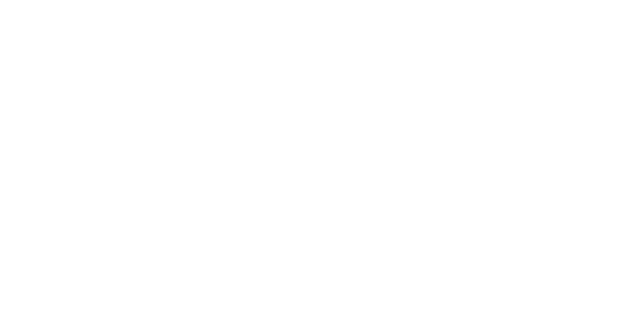
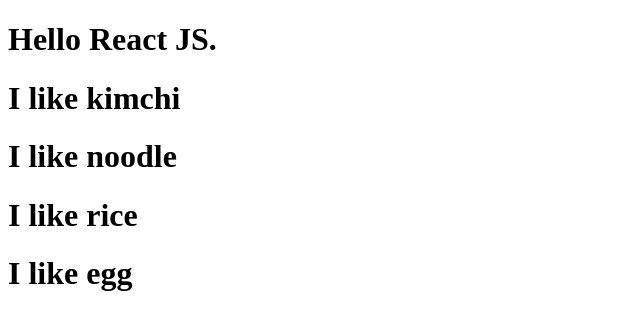
Before and after one commit to minsungchu/Movie-App-2019, a React (Create React App) app: page / in a window 1280 px wide. Shown: the top 330 px of the page, without its empty margins (0-640 px from the left). Built offline with nearby package versions, Linux system fonts and the light colour scheme.

Commit message:
Add Food Component with JSX and Props

```diff
--- a/src/App.js
+++ b/src/App.js
@@ -1,9 +1,17 @@
 import React from 'react';
+
+function Food({ favourite }) {
+  return <h1>I like {favourite}</h1>
+}
 
 function App() {
   return (
     <div className="App">
-
+      <h1>Hello React JS.</h1>
+      <Food favourite="kimchi" />
+      <Food favourite="noodle" />
+      <Food favourite="rice" />
+      <Food favourite="egg" />
     </div>
   );
 }
```
